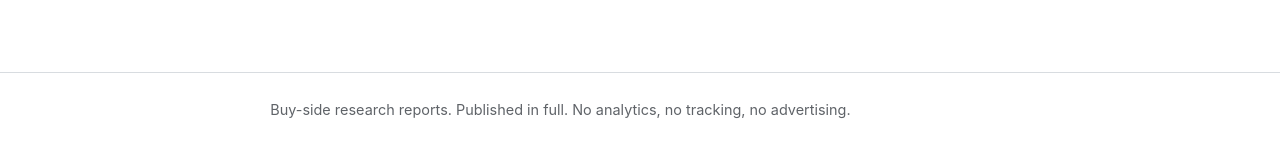
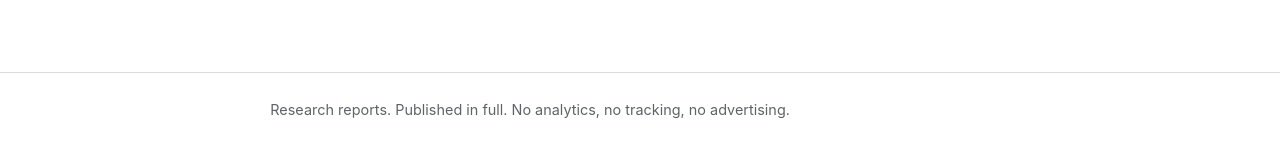
Before and after one commit to sbvcid/research-reports, a Jekyll site: the page built from index.md, in a window 1280 px wide. Shown: the part 612-769 px from the top of the page. Built offline with Jekyll 4.4.1, drawn with Linux system fonts in a browser that asks for light colours.

Commit message:
docs: remove buy-side branding

```diff
--- a/_config.yml
+++ b/_config.yml
@@ -1,5 +1,5 @@
 title: IBKR Research
-description: Buy-side research reports
+description: Research reports
 
 # Set to the repository path on GitHub Pages. For repo "sbvcid/IBKR-public"
 # served at https://sbvcid.github.io/IBKR-public/
```
